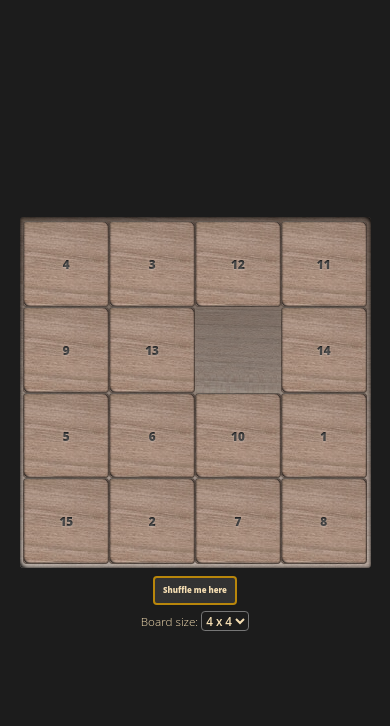
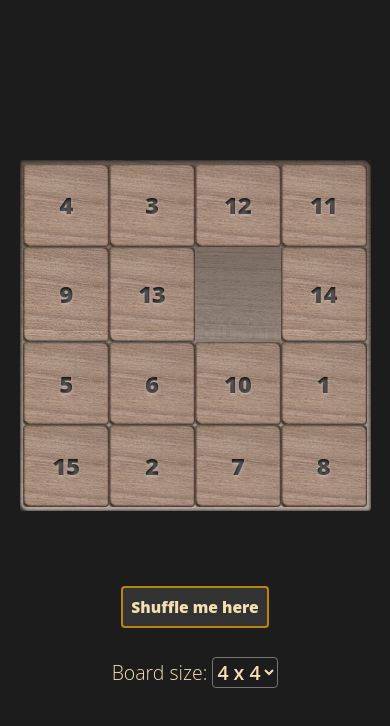
Before and after one commit to Hotheda/15puzzel, a React (Create React App) app: page / in a window 390 px wide. Shown: the top 726 px of the page. Built offline with nearby package versions, Linux system fonts and the light colour scheme.

Commit message:
Responsive fix mobile

```diff
--- a/src/Css/styles.css
+++ b/src/Css/styles.css
@@ -110,12 +110,14 @@ body{
 }
 
 .no_brick{
+    user-select: none;
     display: table-cell;
     color: rgba(0, 0, 0, 0);
     font-size: max(3vmin);
 }
 
 .brick{
+    user-select: none;
     display: table-cell;
     text-align: center;
     vertical-align: middle;
@@ -187,6 +189,23 @@ body{
         height: 91vmin;
         left: calc(50% - 44.5vmin);
     }
+    .brick p{
+        padding: 0;
+        margin: 0;
+        font-size: max(6vmin);
+        font-weight: 900;
+        text-shadow: 0vmin .4vmin .8vmin rgba(255, 255, 255, 0.3);
+    }
+    .shuffle_btn{
+        margin: 8vmax 0 3vmax 0;
+        font-size: 4vmin;
+    }
+    .size_input_div label{
+        font-size: 5vmin;
+    }
+    .size_input{
+        font-size: 5vmin;
+    }
 }
 @media only screen and (min-width: 600px){
     .main_div{
```
